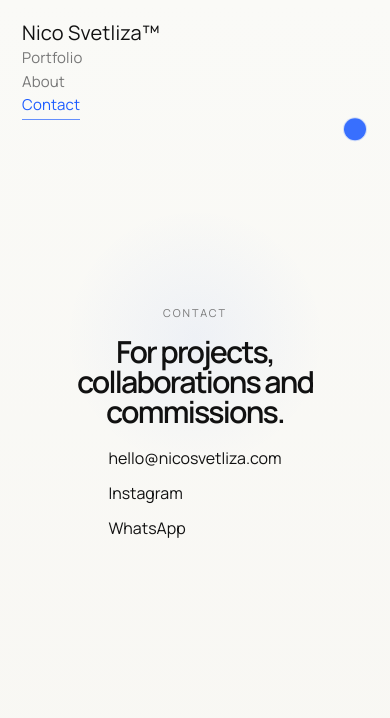
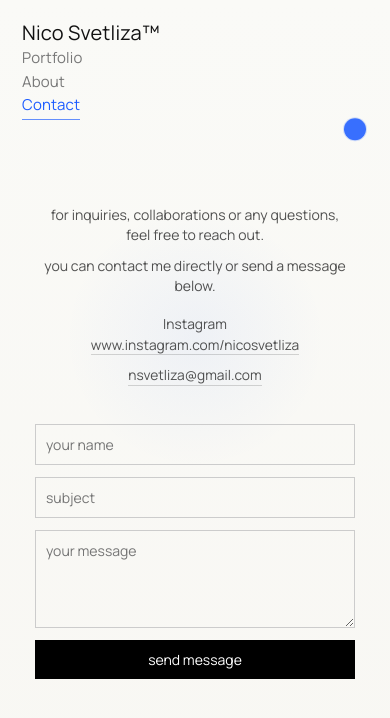
Before and after one commit to nsvetliza-del/nicosvetliza, a React (Vite) app: page /contact in a window 390 px wide. Shown: the top 718 px of the page. Built offline with nearby package versions, Linux system fonts and the light colour scheme.

Commit message:
add contact section with form and socials

```diff
--- a/src/pages/Contact.jsx
+++ b/src/pages/Contact.jsx
@@ -2,23 +2,53 @@ import React from "react";
 import MinimalMenu from "../components/MinimalMenu";
 
 export default function Contact() {
+  const handleSubmit = (event) => {
+    event.preventDefault();
+
+    const formData = new FormData(event.currentTarget);
+    const name = formData.get("name")?.toString().trim() ?? "";
+    const subject = formData.get("subject")?.toString().trim() ?? "";
+    const message = formData.get("message")?.toString().trim() ?? "";
+    const body = `Name: ${name}\r\n\r\n${message}`;
+    const mailto = `mailto:nsvetliza@gmail.com?subject=${encodeURIComponent(
+      subject
+    )}&body=${encodeURIComponent(body)}`;
+
+    window.location.href = mailto;
+  };
+
   return (
     <main className="simple-page contact-page">
       <section className="simple-page-shell">
         <MinimalMenu />
-        <div className="simple-page-copy">
-          <p className="simple-page-kicker">Contact</p>
-          <h1>For projects, collaborations and commissions.</h1>
-          <div className="simple-contact-list">
-            {/* Change contact links here */}
-            <a href="mailto:hello@nicosvetliza.com">hello@nicosvetliza.com</a>
-            <a href="https://instagram.com/nicosvetliza" target="_blank" rel="noreferrer">
-              Instagram
+        <div className="contact-page-content">
+          <div className="contact-intro">
+            <p>
+              for inquiries, collaborations or any questions,
+              <br />
+              feel free to reach out.
+            </p>
+            <p>you can contact me directly or send a message below.</p>
+          </div>
+
+          <div className="contact-links" aria-label="Direct contact links">
+            <a
+              href="https://www.instagram.com/nicosvetliza"
+              target="_blank"
+              rel="noopener noreferrer"
+            >
+              <span>Instagram</span>
+              <span>www.instagram.com/nicosvetliza</span>
             </a>
-            <a href="https://wa.me/5491100000000" target="_blank" rel="noreferrer">
-              WhatsApp
-            </a>
+            <a href="mailto:nsvetliza@gmail.com">nsvetliza@gmail.com</a>
           </div>
+
+          <form className="contact-form" onSubmit={handleSubmit}>
+            <input type="text" name="name" placeholder="your name" required />
+            <input type="text" name="subject" placeholder="subject" required />
+            <textarea name="message" placeholder="your message" rows="4" required />
+            <button type="submit">send message</button>
+          </form>
         </div>
       </section>
     </main>
--- a/src/styles/pages.css
+++ b/src/styles/pages.css
@@ -1,5 +1,95 @@
 .page-section {
   width: 100%;
+}
+
+.contact-page-content {
+  width: min(100%, 380px);
+  display: grid;
+  justify-items: center;
+  gap: 20px;
+  text-align: center;
+}
+
+.contact-intro {
+  display: grid;
+  gap: 0.65rem;
+}
+
+.contact-intro p {
+  margin: 0;
+  color: rgba(17, 17, 17, 0.72);
+  font-size: 0.95rem;
+  line-height: 1.45;
+}
+
+.contact-links {
+  display: grid;
+  justify-items: center;
+  gap: 0.7rem;
+}
+
+.contact-links a {
+  width: fit-content;
+  color: rgba(17, 17, 17, 0.72);
+  font-size: 0.86rem;
+  line-height: 1.35;
+  border-bottom: 1px solid rgba(17, 17, 17, 0.16);
+  transition: color 0.25s ease, border-color 0.25s ease;
+}
+
+.contact-links a:first-child {
+  display: grid;
+  justify-items: center;
+  gap: 0.15rem;
+  border-bottom: 0;
+}
+
+.contact-links a:first-child span:last-child {
+  border-bottom: 1px solid rgba(17, 17, 17, 0.16);
+}
+
+.contact-links a:hover {
+  color: var(--accent);
+  border-color: var(--accent);
+}
+
+.contact-form {
+  width: 100%;
+  max-width: 320px;
+  display: flex;
+  flex-direction: column;
+  gap: 12px;
+  margin-top: 4px;
+}
+
+.contact-form input,
+.contact-form textarea {
+  width: 100%;
+  padding: 10px;
+  border: 1px solid rgba(17, 17, 17, 0.24);
+  border-radius: 0;
+  color: var(--text);
+  font: inherit;
+  font-size: 14px;
+  background: transparent;
+  outline: none;
+  resize: vertical;
+}
+
+.contact-form input:focus,
+.contact-form textarea:focus {
+  border-color: rgba(17, 17, 17, 0.58);
+}
+
+.contact-form button {
+  padding: 10px;
+  border: 0;
+  border-radius: 0;
+  background: #000;
+  color: #fff;
+  font: inherit;
+  font-size: 14px;
+  cursor: pointer;
 }
 
 @media (max-width: 768px) {
@@ -249,9 +339,10 @@
   .contact-page {
     min-height: 100dvh !important;
     display: flex !important;
+    flex-direction: column !important;
     align-items: center !important;
     justify-content: center !important;
-    padding: 140px 24px !important;
+    padding: 140px 24px 100px !important;
     text-align: center !important;
   }
 
@@ -266,6 +357,45 @@
   .contact-page .simple-page-copy {
     justify-items: center !important;
     text-align: center !important;
+  }
+
+  .contact-page-content {
+    width: 100% !important;
+    max-width: 340px !important;
+    gap: 18px !important;
+  }
+
+  .contact-intro p {
+    font-size: 14px !important;
+    line-height: 1.45 !important;
+  }
+
+  .contact-form {
+    width: 100% !important;
+    max-width: 320px !important;
+    display: flex !important;
+    flex-direction: column !important;
+    gap: 12px !important;
+    margin-top: 20px !important;
+  }
+
+  .contact-form input,
+  .contact-form textarea {
+    width: 100% !important;
+    padding: 10px !important;
+    border: 1px solid #ccc !important;
+    font-size: 14px !important;
+    font-family: inherit !important;
+    background: transparent !important;
+  }
+
+  .contact-form button {
+    padding: 10px !important;
+    border: 0 !important;
+    background: #000 !important;
+    color: #fff !important;
+    font-size: 14px !important;
+    cursor: pointer !important;
   }
 
   .audio-keys-wrap,
```
